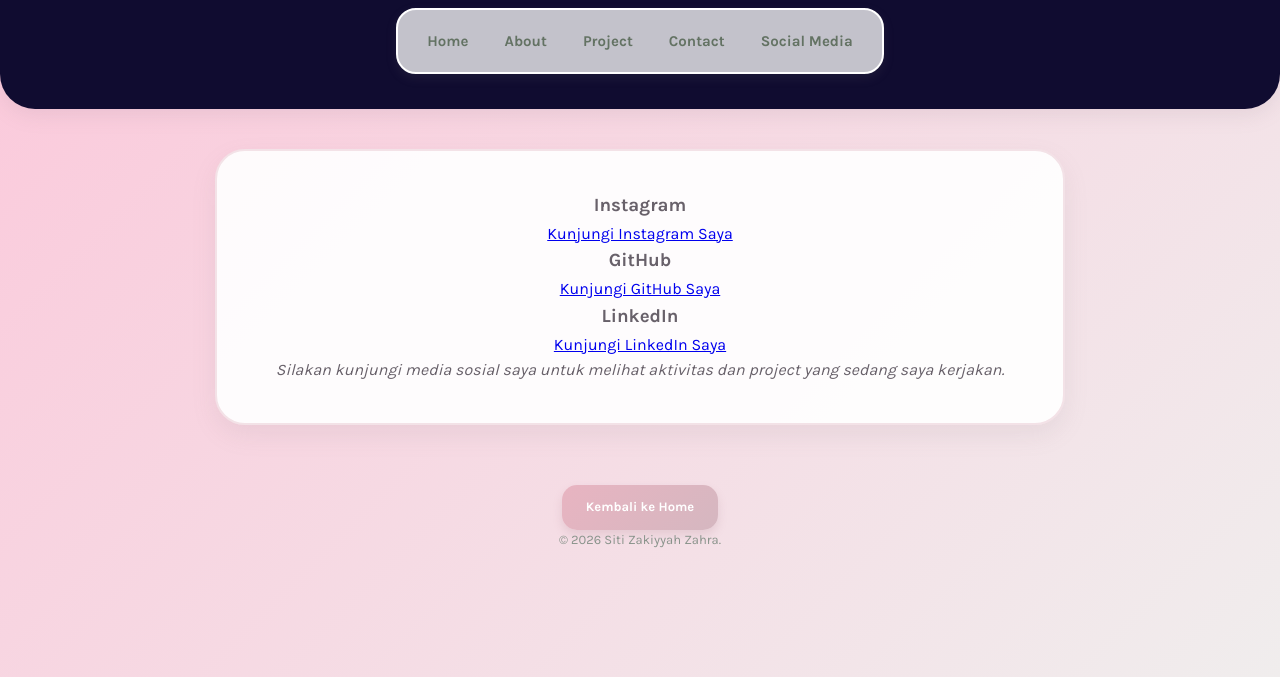
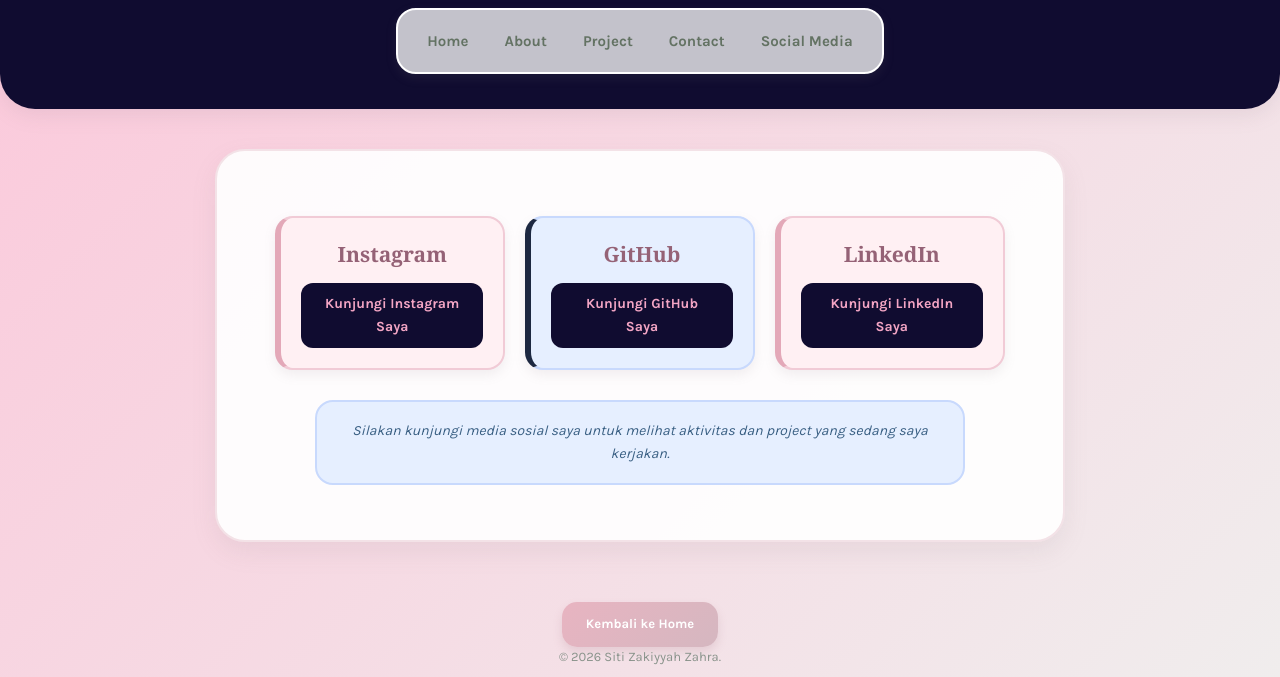
Before and after one commit to szakiyyahzahra/pertemuan-2, a plain HTML site: page SocialMedia.html in a window 1280 px wide. Shown: the part 123-800 px from the top of the page. Drawn offline with Linux system fonts and the light colour scheme.

Commit message:
Update tampilan Social Media

```diff
--- a/style.css
+++ b/style.css
@@ -1257,3 +1257,97 @@
         width: 100%;
     }
 }
+
+/* ===== SOCIAL MEDIA PAGE ===== */
+
+.social-container {
+    animation: fadeUp 1s ease;
+}
+
+.social-list {
+    display: flex;
+    justify-content: center;
+    align-items: stretch;
+    flex-wrap: wrap;
+    gap: 20px;
+    width: 100%;
+    margin: 25px auto;
+}
+
+.social-card {
+    width: 30%;
+    min-width: 200px;
+    padding: 20px;
+    background-color: #fff0f3;
+    border: 2px solid #f1cbd6;
+    border-left: 6px solid #e3a8b8;
+    border-radius: 18px;
+    box-shadow: 0 5px 12px rgba(150, 130, 140, 0.12);
+    transition: transform 0.3s ease, box-shadow 0.3s ease;
+}
+
+.social-card:nth-child(even) {
+    background-color: #e6efff;
+    border-color: #c8d9fd;
+    border-left-color: #1d2841;
+}
+
+.social-card:hover {
+    transform: translateY(-6px);
+    box-shadow: 0 10px 20px rgba(150, 130, 140, 0.18);
+}
+
+.social-card h3 {
+    font-family: Georgia, "Times New Roman", serif;
+    font-size: 21px;
+    color: #956276;
+    margin-bottom: 12px;
+}
+
+.social-card p {
+    font-size: 15px;
+    color: #68616a;
+    margin: 0;
+}
+
+.social-card a {
+    display: inline-block;
+    padding: 10px 18px;
+    background-color: #100c30;
+    color: #f3a5c4;
+    text-decoration: none;
+    font-size: 14px;
+    font-weight: bold;
+    border-radius: 12px;
+    transition: transform 0.3s ease, background-color 0.3s ease;
+}
+
+.social-card a:hover {
+    background-color: #e38baa;
+    color: white;
+    transform: translateY(-3px);
+}
+
+.social-note {
+    width: 90%;
+    max-width: 650px;
+    margin: 30px auto 15px;
+    padding: 18px;
+    background-color: #e6efff;
+    border: 2px solid #c8d9fd;
+    border-radius: 18px;
+    color: #395f83;
+    font-size: 14px;
+}
+
+@media (max-width: 768px) {
+    .social-card {
+        width: 45%;
+    }
+}
+
+@media (max-width: 480px) {
+    .social-card {
+        width: 100%;
+    }
+}
```
Also changed, not shown: SocialMedia.html (line endings or trailing spaces).
